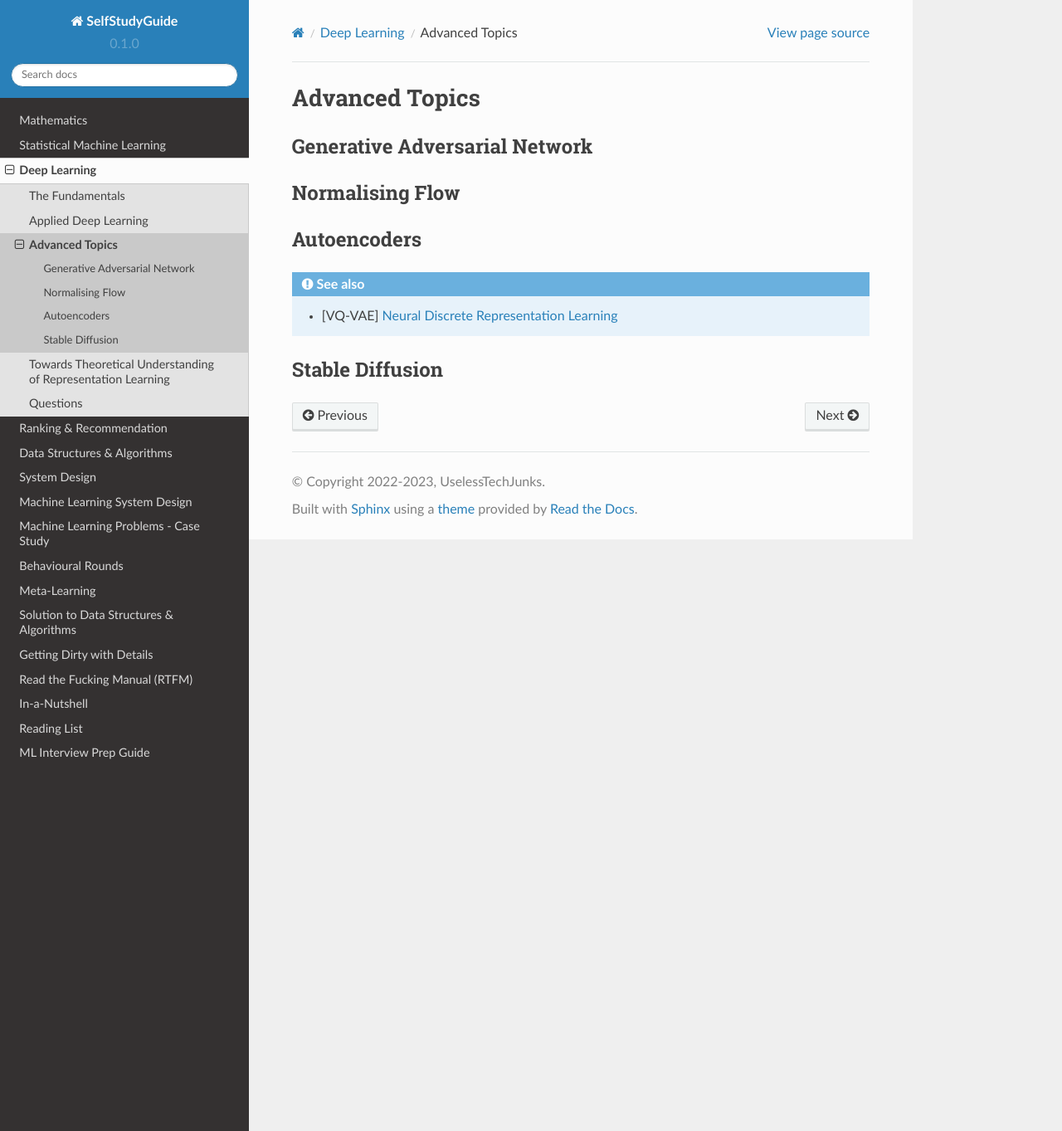
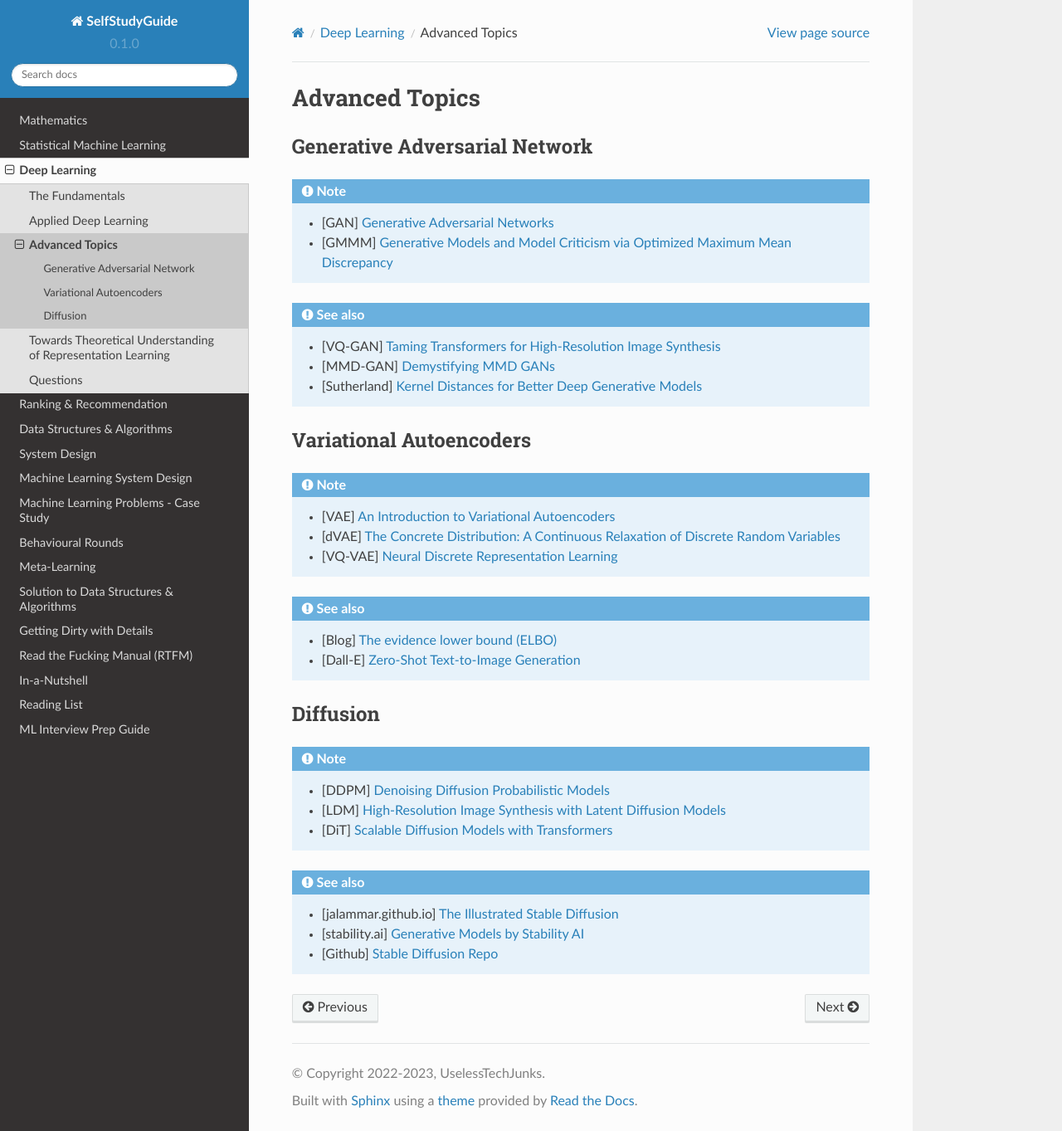
Before and after one commit to uselesstechjunks/leetcode, a Sphinx documentation site: the page built from docs/source/dl/advanced/index.rst, in a window 1280 px wide and 1363 px high. Shown: the whole window at 83% size. Built offline with Sphinx 7.4.7 and the Read the Docs theme 2.0.0, drawn with Linux system fonts in a browser that asks for light colours.

Commit message:
Update index.rst (#239)
* Update index.rst

* Update index.rst

```diff
--- a/docs/source/dl/advanced/index.rst
+++ b/docs/source/dl/advanced/index.rst
@@ -5,17 +5,36 @@ Advanced Topics
 *************************************************************************************
 Generative Adversarial Network
 *************************************************************************************
+.. note::
+	* [GAN] `Generative Adversarial Networks <https://arxiv.org/abs/1406.2661>`_
+	* [GMMM] `Generative Models and Model Criticism via Optimized Maximum Mean Discrepancy <https://arxiv.org/abs/1611.04488>`_
+
+.. seealso::
+	* [VQ-GAN] `Taming Transformers for High-Resolution Image Synthesis <https://arxiv.org/abs/2012.09841>`_
+	* [MMD-GAN] `Demystifying MMD GANs <https://arxiv.org/abs/1801.01401>`_
+	* [Sutherland] `Kernel Distances for Better Deep Generative Models <https://www.gatsby.ucl.ac.uk/~dougals/slides/mmd-gans-gpss/#/>`_
 
 *************************************************************************************
-Normalising Flow
+Variational Autoencoders
 *************************************************************************************
+.. note::
+	* [VAE] `An Introduction to Variational Autoencoders <https://arxiv.org/abs/1906.02691>`_
+	* [dVAE] `The Concrete Distribution: A Continuous Relaxation of Discrete Random Variables <https://arxiv.org/abs/1611.00712>`_
+	* [VQ-VAE] `Neural Discrete Representation Learning <https://arxiv.org/abs/1711.00937>`_
+
+.. seealso::
+	* [Blog] `The evidence lower bound (ELBO) <https://mbernste.github.io/posts/elbo/>`_
+	* [Dall-E] `Zero-Shot Text-to-Image Generation <https://arxiv.org/abs/2102.12092>`_
 
 *************************************************************************************
-Autoencoders
+Diffusion
 *************************************************************************************
+.. note::
+	* [DDPM] `Denoising Diffusion Probabilistic Models <https://arxiv.org/abs/2006.11239>`_
+	* [LDM] `High-Resolution Image Synthesis with Latent Diffusion Models <https://arxiv.org/abs/2112.10752>`_
+	* [DiT] `Scalable Diffusion Models with Transformers <https://arxiv.org/abs/2212.09748>`_
+
 .. seealso::
-	* [VQ-VAE] `Neural Discrete Representation Learning <https://arxiv.org/abs/1711.00937>`_
-
-*************************************************************************************
-Stable Diffusion
-*************************************************************************************
+	* [jalammar.github.io] `The Illustrated Stable Diffusion <https://jalammar.github.io/illustrated-stable-diffusion/>`_
+	* [stability.ai] `Generative Models by Stability AI <https://github.com/Stability-AI/generative-models>`_
+	* [Github] `Stable Diffusion Repo <https://github.com/CompVis/stable-diffusion>`_
```
